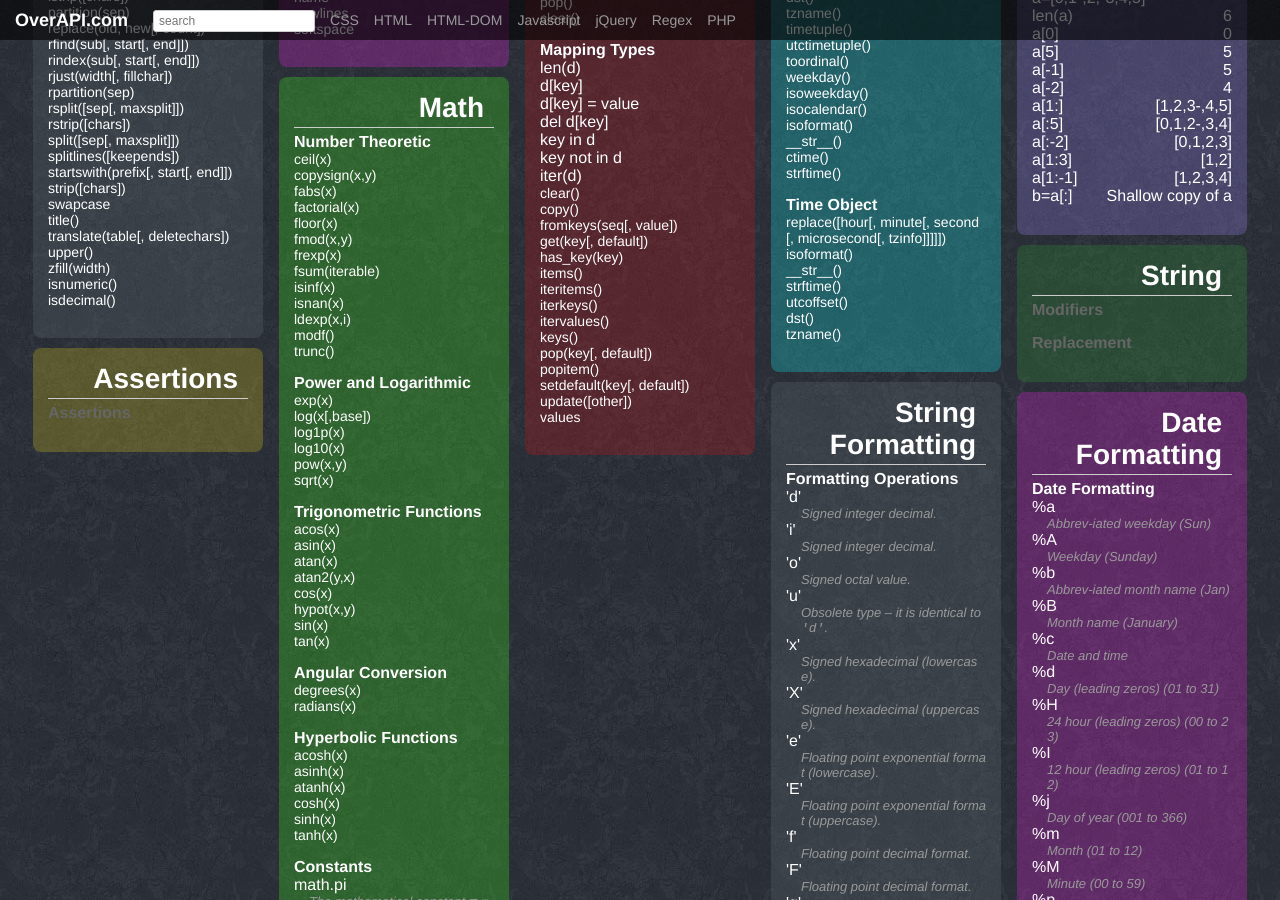
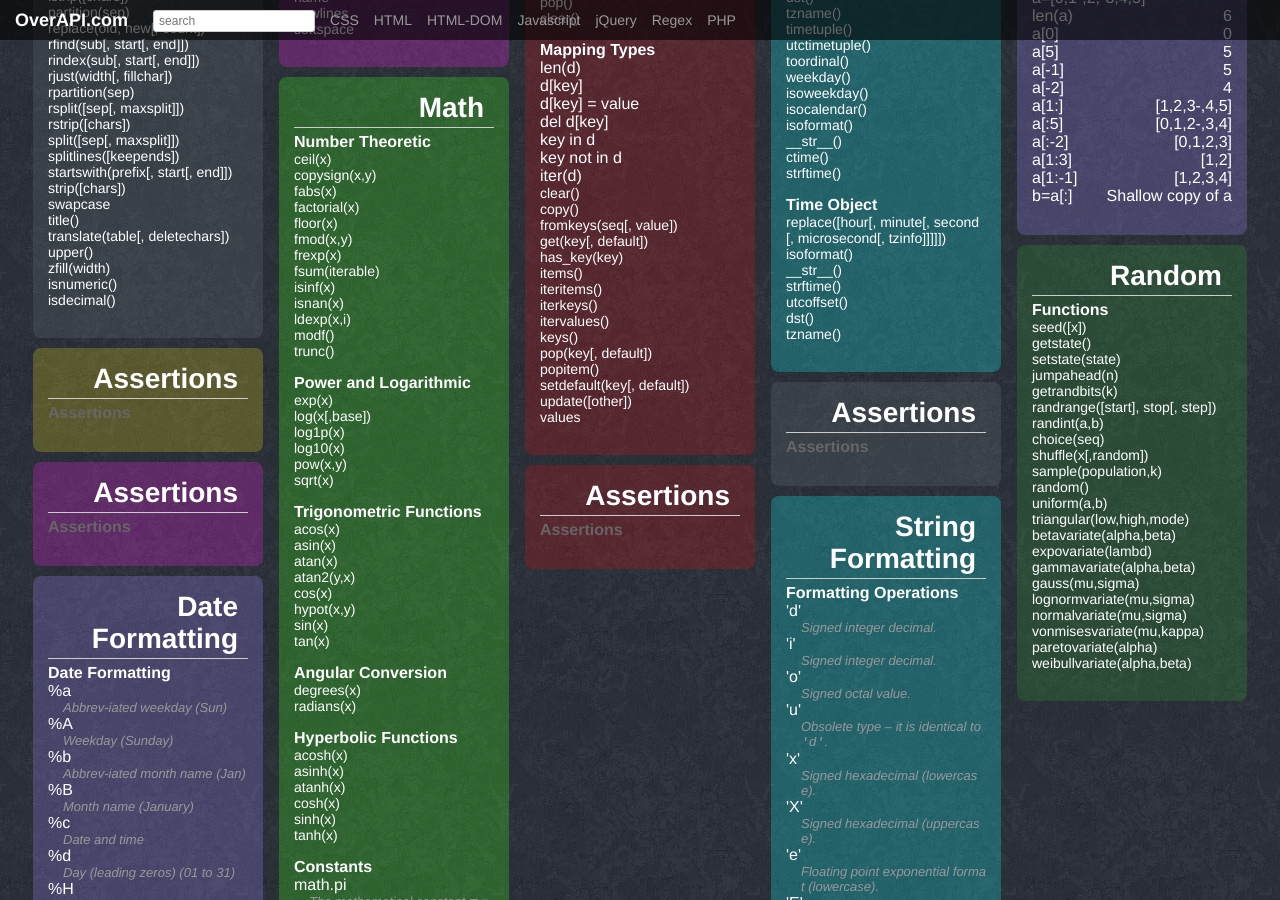
Before and after one commit to code9media/overthecs.github.io, a Jekyll site: the page built from python.html, in a window 1280 px wide and 900 px high, scrolled down 456 px. Built offline with Jekyll 4.4.1, drawn with Linux system fonts in a browser that asks for light colours; Markdown is read by kramdown in place of the engine named in the settings.

Commit message:
python cheat sheet random

```diff
--- a/python.html
+++ b/python.html
@@ -329,19 +329,60 @@ title:     Python Cheatsheet
     </div>
 
     <div class="board">
-        <h2 class="board-title">String</h2>
+        <h2 class="board-title">Random</h2>
         <div class="board-card">
-            <h3 class="board-card-title">Modifiers</h3>
+            <h3 class="board-card-title">Functions</h3>
             <ul>
+                <li><a href="http://docs.python.org/release/2.6.8/library/random.html#random.seed" title="Initialize the basic random number generator.">seed([x])</a></li>
+                <li><a href="http://docs.python.org/release/2.6.8/library/random.html#random.getstate" title="Return an object capturing the current internal state of the generator.">getstate()</a></li>
+                <li><a href="http://docs.python.org/release/2.6.8/library/random.html#random.setstate" title="state should have been obtained from a previous call to getstate(), and setstate() restores the internal state of the generator to what it was at the time setstate() was called.">setstate(state)</a></li>
+                <li><a href="http://docs.python.org/release/2.6.8/library/random.html#random.jumpahead" title="Change the internal state to one different from and likely far away from the current state.">jumpahead(n)</a></li>
+                <li><a href="http://docs.python.org/release/2.6.8/library/random.html#random.getrandbits" title="Returns a python long int with k random bits.">getrandbits(k)</a></li>
+                <li><a href="http://docs.python.org/release/2.6.8/library/random.html#random.randrange" title="Return a randomly selected element from range(start, stop, step).">randrange([start], stop[, step])</a></li>
+                <li><a href="http://docs.python.org/release/2.6.8/library/random.html#random.randint" title="Return a random integer N such that a <= N <= b.">randint(a,b)</a></li>
+                <li><a href="http://docs.python.org/release/2.6.8/library/random.html#random.choice" title="Return a random element from the non-empty sequence seq.">choice(seq)</a></li>
+                <li><a href="http://docs.python.org/release/2.6.8/library/random.html#random.shuffle" title="Shuffle the sequence x in place.">shuffle(x[,random])</a></li>
+                <li><a href="http://docs.python.org/release/2.6.8/library/random.html#random.sample" title="Return a k length list of unique elements chosen from the population sequence.">sample(population,k)</a></li>
+                <li><a href="http://docs.python.org/release/2.6.8/library/random.html#random.random" title="Return the next random floating point number in the range [0.0, 1.0).">random()</a></li>
+                <li><a href="http://docs.python.org/release/2.6.8/library/random.html#random.uniform" title="Return a random floating point number N such that a <= N <= b for a <= b and b <= N <= a for b < a.">uniform(a,b)</a></li>
+                <li><a href="http://docs.python.org/release/2.6.8/library/random.html#random.triangular" title="Return a random floating point number N such that low <= N <= high and with the specified mode between those bounds.">triangular(low,high,mode)</a></li>
+                <li><a href="http://docs.python.org/release/2.6.8/library/random.html#random.betavariate" title="Beta distribution.">betavariate(alpha,beta)</a></li>
+                <li><a href="http://docs.python.org/release/2.6.8/library/random.html#random.expovariate" title="Exponential distribution.">expovariate(lambd)</a></li>
+                <li><a href="http://docs.python.org/release/2.6.8/library/random.html#random.gammavariate" title="Gamma distribution.">gammavariate(alpha,beta)</a></li>
+                <li><a href="http://docs.python.org/release/2.6.8/library/random.html#random.gauss" title="Gaussian distribution.">gauss(mu,sigma)</a></li>
+                <li><a href="http://docs.python.org/release/2.6.8/library/random.html#random.lognormvariate" title="Log normal distribution.">lognormvariate(mu,sigma)</a></li>
+                <li><a href="http://docs.python.org/release/2.6.8/library/random.html#random.normalvariate" title="Normal distribution.">normalvariate(mu,sigma)</a></li>
+                <li><a href="http://docs.python.org/release/2.6.8/library/random.html#random.vonmisesvariate" title="mu is the mean angle, expressed in radians between 0 and 2*pi, and kappa is the concentration parameter, which must be greater than or equal to zero. ">vonmisesvariate(mu,kappa)</a></li>
+                <li><a href="http://docs.python.org/release/2.6.8/library/random.html#random.paretovariate" title="Pareto distribution.">paretovariate(alpha)</a></li>
+                <li><a href="http://docs.python.org/release/2.6.8/library/random.html#random.weibullvariate" title="Weibull distribution.">weibullvariate(alpha,beta)</a></li>
             </ul>
         </div>
+    </div>
+
+    <div class="board">
+        <h2 class="board-title">Assertions</h2>
         <div class="board-card">
-            <h3 class="board-card-title">Replacement</h3>
+            <h3 class="board-card-title">Assertions</h3>
             <ul>
             </ul>
         </div>
     </div>
-
+    <div class="board">
+        <h2 class="board-title">Assertions</h2>
+        <div class="board-card">
+            <h3 class="board-card-title">Assertions</h3>
+            <ul>
+            </ul>
+        </div>
+    </div>
+    <div class="board">
+        <h2 class="board-title">Assertions</h2>
+        <div class="board-card">
+            <h3 class="board-card-title">Assertions</h3>
+            <ul>
+            </ul>
+        </div>
+    </div>
     <div class="board">
         <h2 class="board-title">Assertions</h2>
         <div class="board-card">
```
